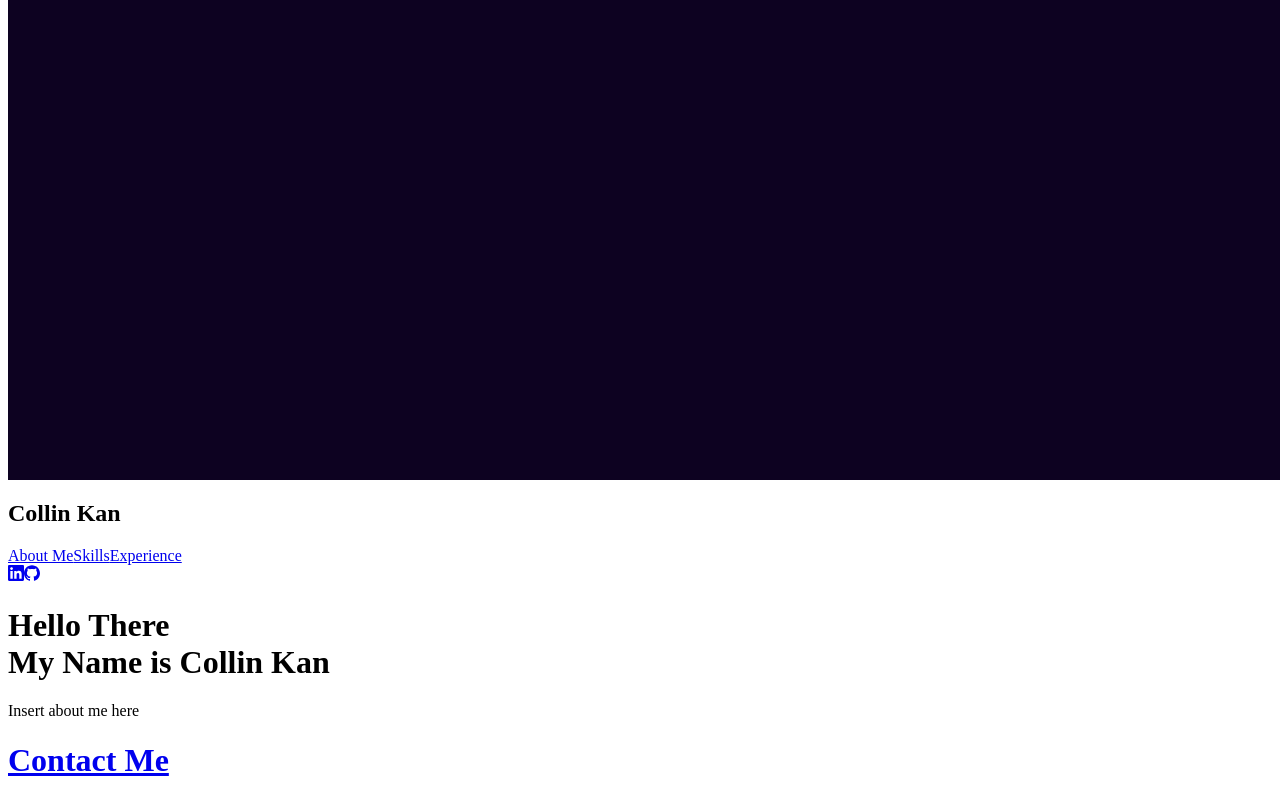
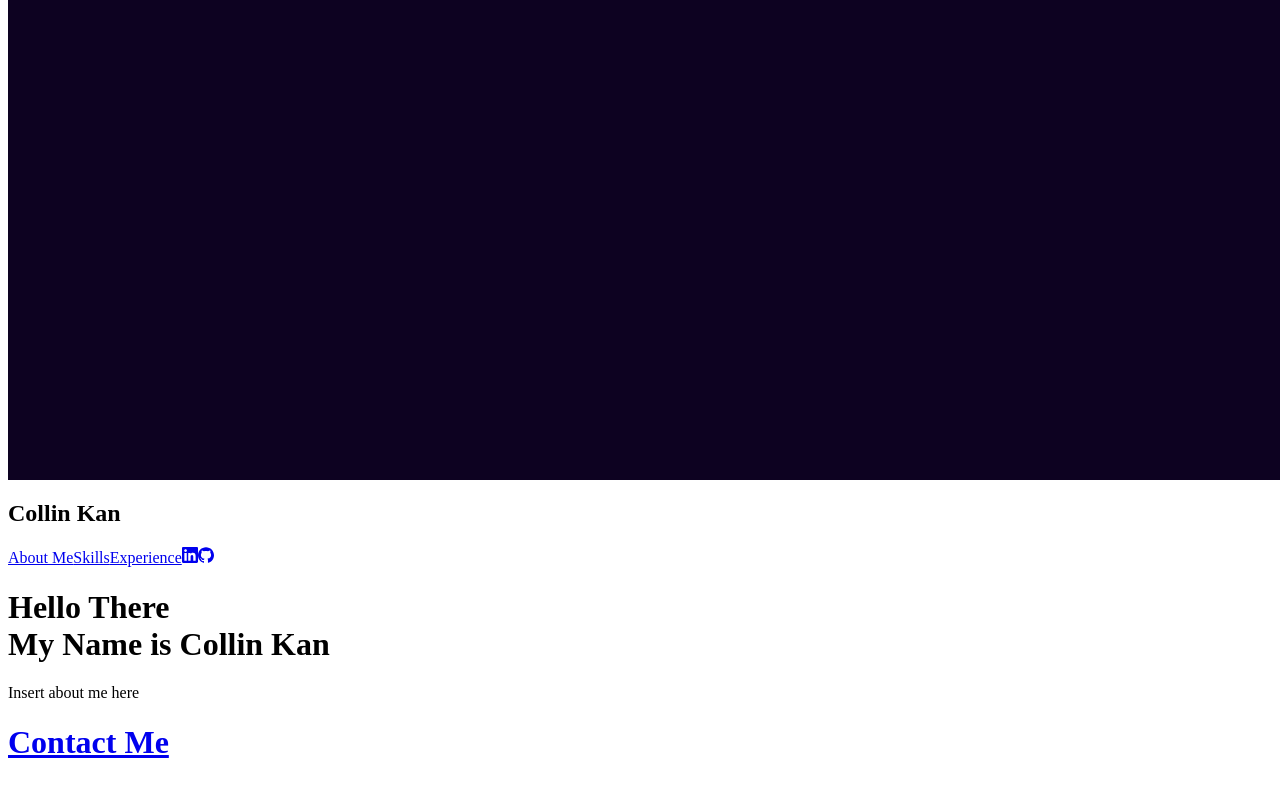
Before and after one commit to collinkan/collinkan.github.io, a Next.js app in the folder portfolio/: page / in a window 1280 px wide. Shown: the part 1487-2287 px from the top of the page. Built offline with nearby package versions, Linux system fonts and the light colour scheme.

Commit message:
implement gradient change on section click

```diff
--- a/portfolio/app/(home)/components/Navbar.tsx
+++ b/portfolio/app/(home)/components/Navbar.tsx
@@ -1,10 +1,40 @@
 import React from "react";
 
 import Link from "next/link";
-
 import { SiLinkedin, SiGithub } from "react-icons/si";
 
-export default function page() {
+
+export type Gradient = 'bg-gradientAbout' | 'bg-gradientSkills' | 'bg-gradientExp'
+
+type NavbarProps = {
+    onChange: (newGradient: Gradient) => void
+}
+
+export default function Navbar({ onChange }: NavbarProps) {
+    const sections = [
+        {
+            label: "About Me",
+            href: "#about-me",
+            textAlign: "text-left",
+            textOrigin: 'origin-left',
+            newGradient: "bg-gradientAbout"
+        },
+        {
+            label: "Skills",
+            href: "#skills",
+            textAlign: "text-center",
+            textOrigin: 'origin-center',
+            newGradient: "bg-gradientSkills"
+        },
+        {
+            label: "Experience",
+            href: "#experience",
+            textAlign: "text-right",
+            textOrigin: 'origin-right',
+            newGradient: "bg-gradientExp"
+        }
+    ]
+
     const socials = [
         {
             link: "https://www.linkedin.com/in/collinkan",
@@ -19,31 +49,33 @@ export default function page() {
     ]
 
     return (
-        <nav className="p-4 w-full fixed flex justify-between items-center shadow-lg shadow-synthBG/50 bg-synthTransparent backdrop-blur-md text-synthText">
+        <nav className="p-4 w-full fixed flex justify-between items-center shadow-lg shadow-synthBlack/15 bg-synthTransparent backdrop-blur-md text-synthText">
             <h1 className="px-8 w-1/3 text-2xl font-bold">
                 Collin Kan
             </h1>
 
-            <div className="w-1/3 h-auto overflow-auto flex justify-between items-center border border-synthTransparent/20 bg-[#1a1a1a2a] px-10 py-4 rounded-3xl text-synthText">
-                <a href="#about-me" className="w-1/3 size-auto text-left whitespace-nowrap cursor-pointer hover:scale-125 transition-all">
-                    About Me
-                </a>
-                <a href="#skills" className="w-1/3 text-center cursor-pointer hover:scale-125 transition-all">
-                    Skills
-                </a>
-                <a href="#experience" className="w-1/3 text-right cursor-pointer hover:scale-125 transition-all">
-                    Experience
-                </a>
-            </div>
+            <span className="w-1/3 h-auto flex justify-between items-center border border-synthTransparent/20 bg-synthTransparent px-10 py-4 rounded-3xl text-synthText">
+                {sections.map((section, index) => {
+                    return (
+                        <a
+                            key={index}
+                            href={section.href}
+                            className={`w-1/3 ${section.textAlign} ${section.textOrigin} cursor-pointer hover:scale-125 transition-all ease-in-out`}
+                            onClick={() => onChange(section.newGradient as Gradient)}
+                        >
+                            {section.label}
+                        </a>
+                    )
+                })}
+            </span>
 
-            <span className="px-8 w-1/3 flex justify-end items-center gap-5">
+            <span className="px-8 w-1/3 flex justify-end items-center gap-10">
                 {socials.map((social, index) => {
                     const Icon = social.Icon
 
                     return (
-                        <Link className="group" href={social.link} key={index} aria-label={social.label}>
-                            <span className="absolute w-5 h-5 bg-synthTeal opacity-60 blur-sm rounded-lg group-hover:scale-150 transition-all"></span>
-                            <Icon className="relative w-5 h-5 group-hover:scale-125 transition-all" />
+                        <Link className="group scale-150" href={social.link} key={index} aria-label={social.label}>
+                            <Icon className="relative w-5 h-5 group-hover:scale-125 transition-transform" />
                         </Link>
                     )
                 })}
--- a/portfolio/app/(home)/page.tsx
+++ b/portfolio/app/(home)/page.tsx
@@ -1,3 +1,4 @@
+"use client";
 import React from "react";
 
 import Navbar from "./components/Navbar"
@@ -5,17 +6,27 @@ import HeroSection from "./components/HeroSection";
 import Sunset from "./components/Sunset";
 import GridBackground from "./components/GridBackground";
 import Stars from "./components/Stars";
+import { Gradient } from "./components/Navbar";
+
+import { useState } from "react";
 
 export default function page() {
+  const [bgGradient, setBgGradient] = useState<Gradient>('bg-gradientAbout')
+
+  const handleSectionChange = (newGradient:Gradient) => {
+    setBgGradient(newGradient)
+  }
+
+
   return (
-    <div className="h-[500vh] bg-synthBG">
+    <div className={`h-[200vh] ${bgGradient} transition-all duration-500`}>
       <div>
         <Stars />
         <Sunset />
         <GridBackground />
-        <Navbar />
+        <Navbar onChange={handleSectionChange}/>
         <HeroSection />
       </div>
-    </div>
+    </div >
   )
 }
```
